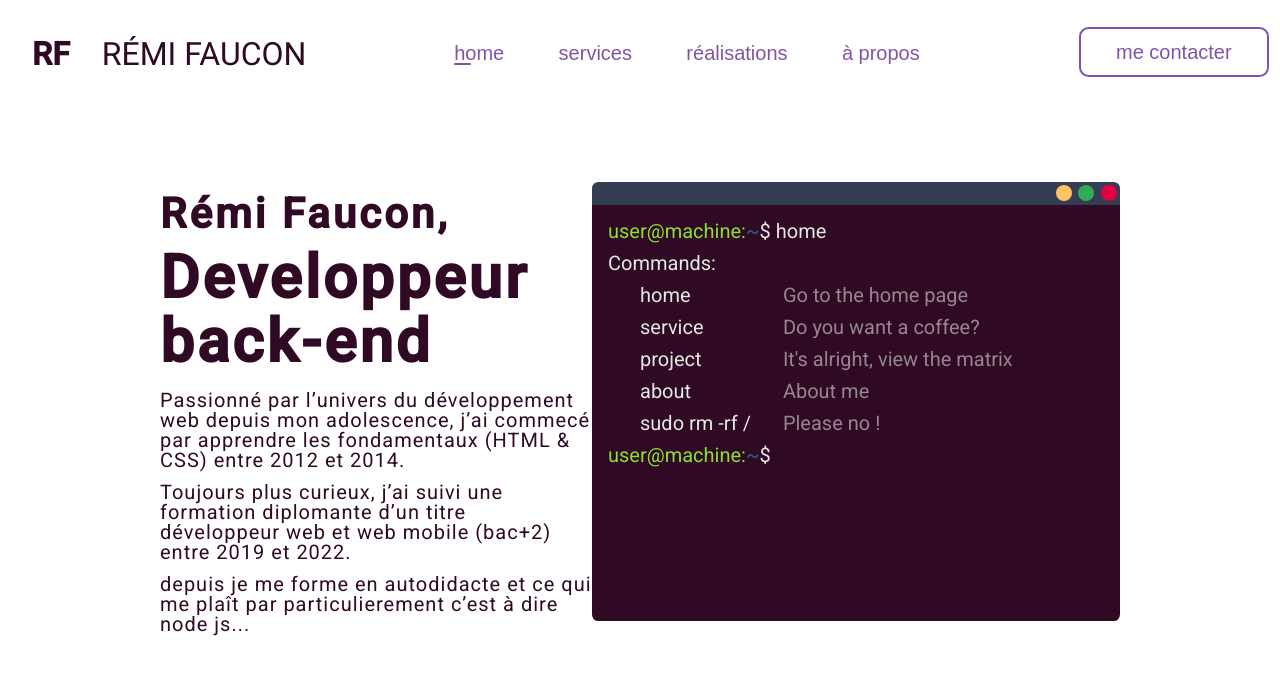
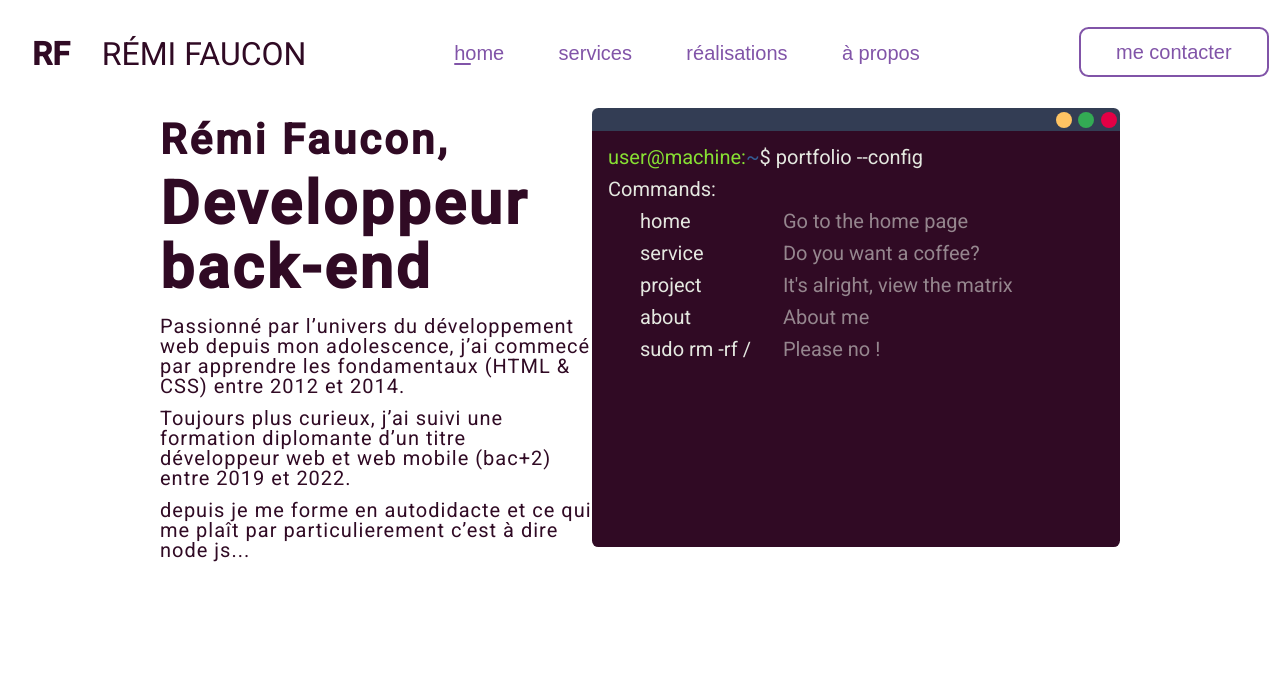
Before and after one commit to remiFaucon/portfolio, an Angular app: page / in a window 1280 px wide. Shown: the top 674 px of the page. Built offline with nearby package versions, Linux system fonts and the light colour scheme.

Commit message:
terminal fin

```diff
--- a/src/app/app.component.html
+++ b/src/app/app.component.html
@@ -1,3 +1 @@
-<link rel="stylesheet" href="app.component.scss">
-<app-header></app-header>
 <router-outlet></router-outlet>
--- a/src/app/app.module.ts
+++ b/src/app/app.module.ts
@@ -15,7 +15,6 @@ import {MatMenuModule} from "@angular/material/menu";
 @NgModule({
   declarations: [
     AppComponent,
-    HeaderComponent,
   ],
   imports: [
     BrowserModule.withServerTransition({appId: 'serverApp'}),
--- a/src/app/contact/contact.component.html
+++ b/src/app/contact/contact.component.html
@@ -1 +1,2 @@
+<app-header></app-header>
 <p>contact works!</p>
--- a/src/app/home/home.component.css
+++ b/src/app/home/home.component.css
@@ -1,21 +1,21 @@
-:host {
+.page {
   display: flex;
   justify-content: space-between;
   max-width: 75rem;
   width: 75vw;
   margin: auto; }
-  :host .textContent {
+  .page .textContent {
     max-width: 30rem;
     color: #300A24; }
-    :host .textContent h1 {
+    .page .textContent h1 {
       font-size: 60px;
       font-weight: bold;
       line-height: 4rem;
       letter-spacing: 3px; }
-      :host .textContent h1 span {
+      .page .textContent h1 span {
         font-size: 42px;
         display: block; }
-    :host .textContent p {
+    .page .textContent p {
       font-size: 20px;
       letter-spacing: 1px; }
 
--- a/src/app/home/home.component.html
+++ b/src/app/home/home.component.html
@@ -1,3 +1,5 @@
+<app-header></app-header>
+<div class="page">
   <div class="textContent">
     <h1><span>Rémi Faucon,</span>Developpeur back-end</h1>
     <p>Passionné par l’univers du développement web depuis mon adolescence, j’ai commecé par apprendre les fondamentaux (HTML & CSS) entre 2012 et 2014. </p>
@@ -5,3 +7,4 @@
     <p>depuis je me forme en autodidacte et ce qui me plaît par particulierement c’est à dire node js...</p>
   </div>
   <app-terminal></app-terminal>
+</div>
--- a/src/app/home/home.component.scss
+++ b/src/app/home/home.component.scss
@@ -1,23 +1,23 @@
-:host{
+.page {
   display: flex;
   justify-content: space-between;
   max-width: 75rem;
   width: 75vw;
   margin: auto;
-  .textContent{
+  .textContent {
     max-width: 30rem;
     color: #300A24;
-    h1{
+    h1 {
       font-size: 60px;
       font-weight: bold;
       line-height: 4rem;
       letter-spacing: 3px;
-      span{
+      span {
         font-size: 42px;
         display: block;
       }
     }
-    p{
+    p {
       font-size: 20px;
       letter-spacing: 1px;
     }
--- a/src/app/terminal/terminal.component.ts
+++ b/src/app/terminal/terminal.component.ts
@@ -24,7 +24,9 @@ export interface character {
 })
 export class TerminalComponent implements OnInit {
   terminalContent = new Map()
-  constructor(private router: Router) {}
+  constructor(
+    private router: Router,
+  ) {}
   ngOnInit(): void {
     (async () => {
       await this.showTerminalContent()
@@ -111,7 +113,7 @@ export class TerminalComponent implements OnInit {
 
   private async showTerminalContent():Promise<void> {
     await this.addLine("<p><span class=\"green\">user@machine:</span><span class=\"blue\">~</span>$ </p>", 1)
-    await this.addLine("home", 1, 200, 4, 1000)
+    await this.addLine("portfolio --config", 1, 150, 4, 1000)
     await this.addLine(
       "<p>Commands:</p>" +
       "<div class='commandsList'>" +
@@ -146,6 +148,9 @@ export class TerminalComponent implements OnInit {
       elements.forEach((element, index) => {
         setTimeout(() => element.remove(), 300 * index);
       })
+      setTimeout(() => {
+        resolve()
+      }, 300 * elements.length)
     })
     return await promise
   }
```
Also changed, not shown: src/app/contact/contact.module.ts (+6 -4 lines), src/app/home/home.module.ts (+12 -1 lines), 1 other file (tests, documents, lock files or other folders). Lines whose indentation alone changed are shown as unchanged.
